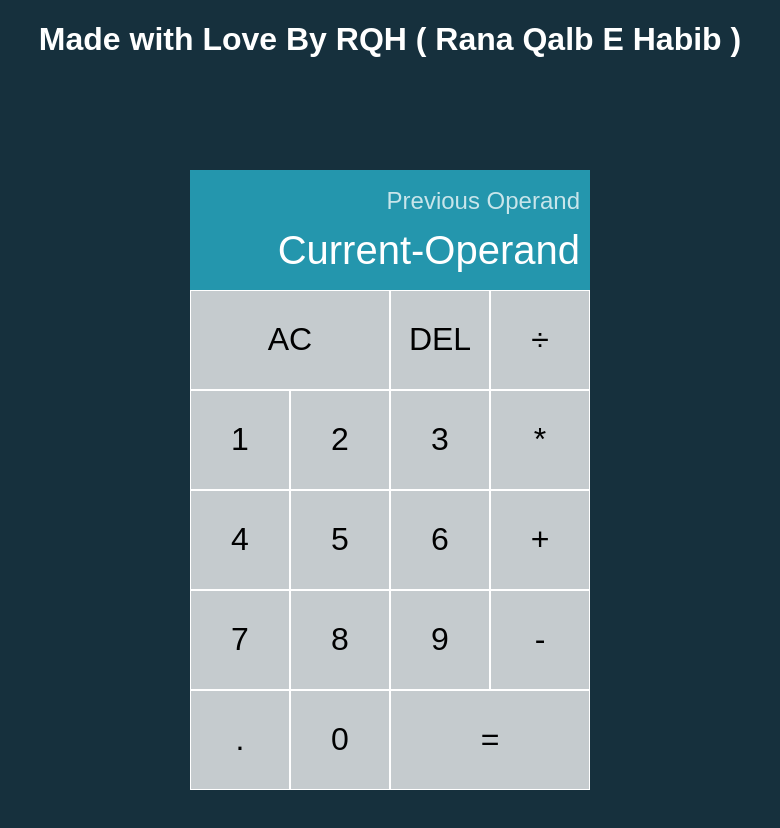
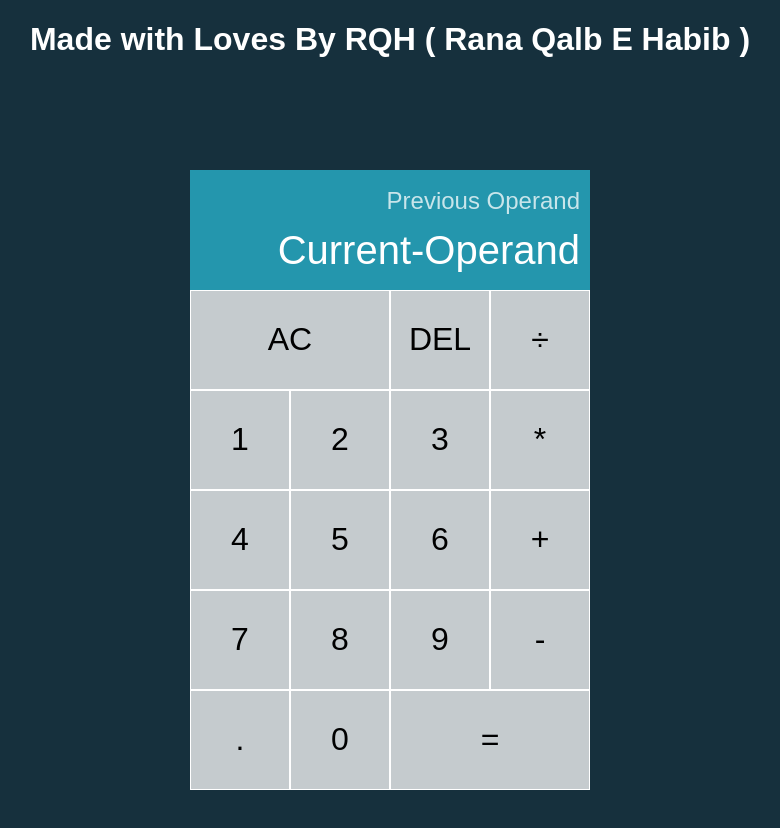
Before and after one commit to QalbeHabib/Simple-Calculator, a plain HTML site: page index.html in a window 1280 px wide. Shown: the whole page, without its empty margins (250-1030 px from the left). Drawn offline with Linux system fonts and the light colour scheme.

Commit message:
Update index.html

```diff
--- a/index.html
+++ b/index.html
@@ -9,7 +9,7 @@
 
 </head>
 <body>
-  <h1 class="title">Made with Love By RQH ( Rana Qalb E Habib )</h1>
+  <h1 class="title">Made with Loves By RQH ( Rana Qalb E Habib )</h1>
   <div class="calculator-grid">
     <div class="output">
       <div data-previous-operand class="previous-operand">Previous Operand</div>
```
